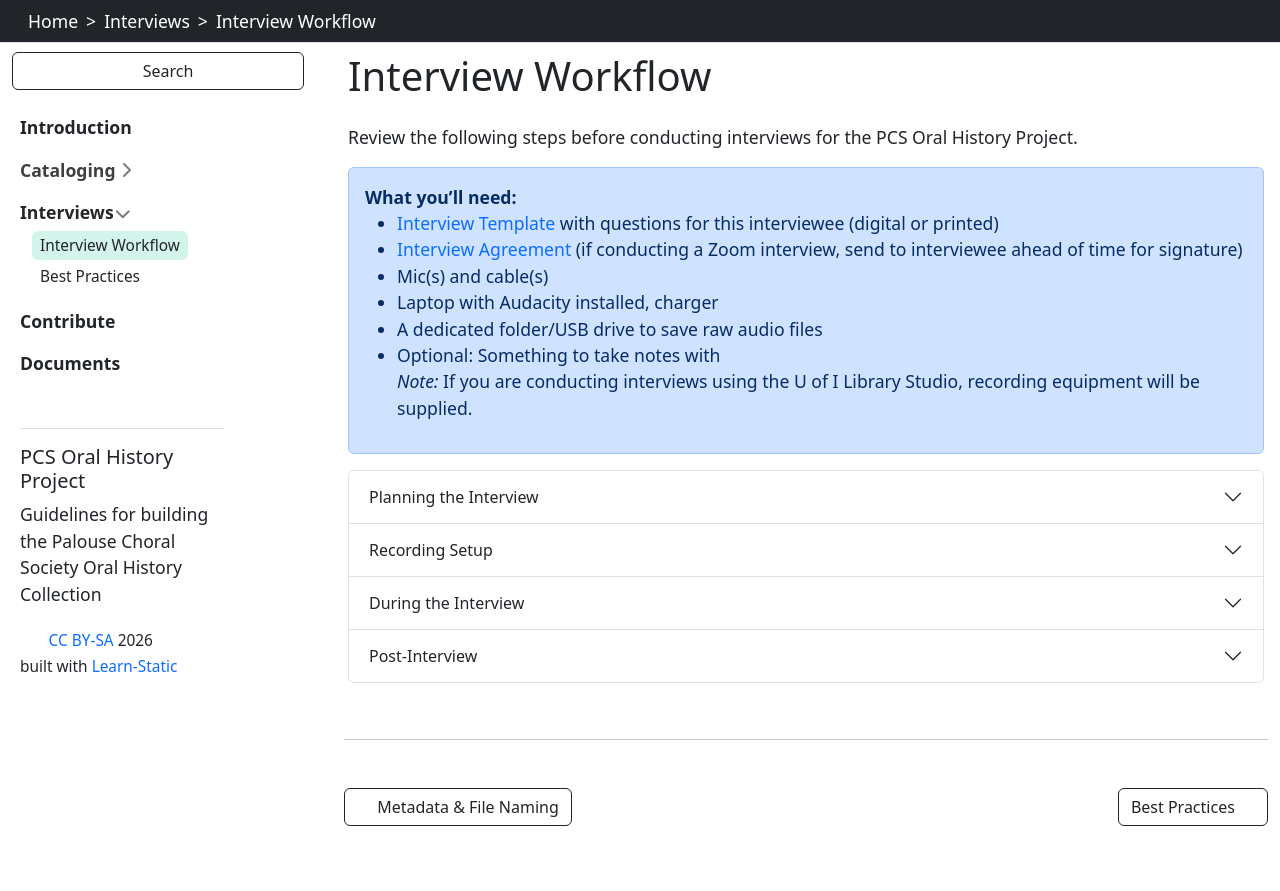
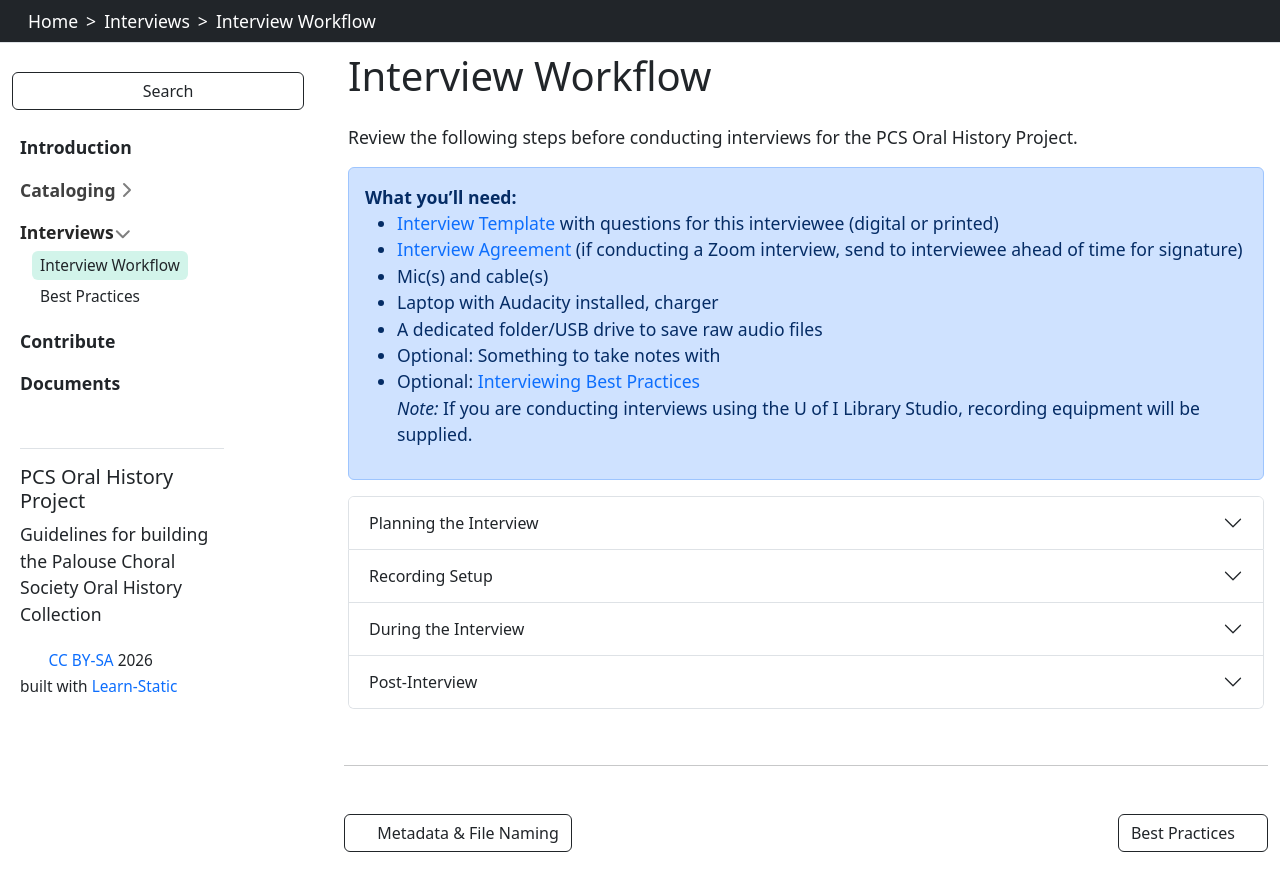
Before and after one commit to llove28/pcs-project, a Jekyll site: the page built from content/interviews/workflow.md, in a window 1280 px wide and 900 px high, scrolled down 676 px. Shown: the top 891 px of the window. Built offline with Jekyll 4.4.1, drawn with Linux system fonts in a browser that asks for light colours.

Commit message:
Update workflow.md

```diff
--- a/content/interviews/workflow.md
+++ b/content/interviews/workflow.md
@@ -14,6 +14,7 @@ Review the following steps before conducting interviews for the PCS Oral History
 - Laptop with Audacity installed, charger
 - A dedicated folder/USB drive to save raw audio files
 - Optional: Something to take notes with
+- Optional: [Interviewing Best Practices](https://llove28.github.io/pcs-project/content/interviews/best-practices.html)
 <br>
 *Note:* If you are conducting interviews using the U of I Library Studio, recording equipment will be supplied.{% endcapture %}{% include alert.html text=text color=secondary %}
 
@@ -33,7 +34,7 @@ Review the following steps before conducting interviews for the PCS Oral History
 3. Arrange time and place
 4. Review general questions - remove/edit that do not apply to this interviewee
 5. Draft additional interview questions specific to interviewee
-6. Review review recording best practices
+6. Review the Interviewing Best Practices, as needed
 
 " title2="Recording Setup" text2="
 1. Choose a quiet, comfortable place to record (limit background noise and echoes as much as possible)
```
